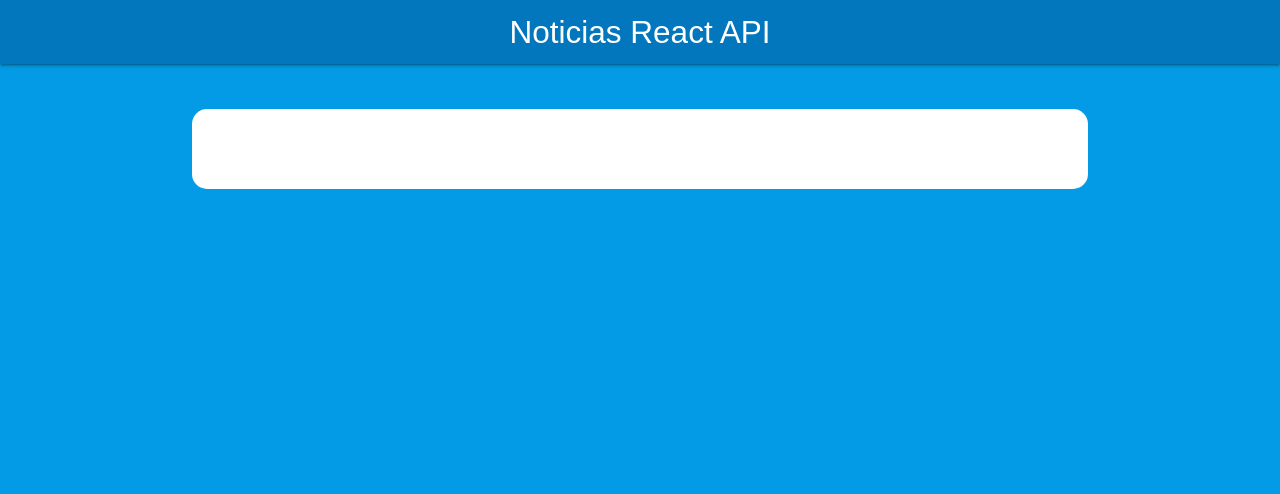
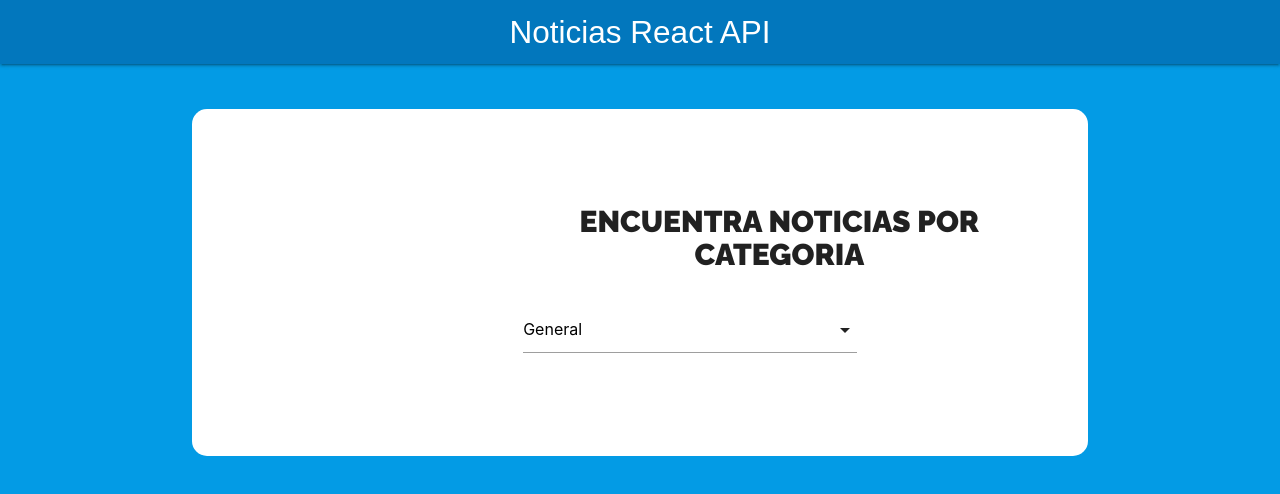
Before and after one commit to jorgebarcos/React-noticias-api, a React (Create React App) app: page / in a window 1280 px wide. Shown: the top 494 px of the page. Built offline with nearby package versions, Linux system fonts and the light colour scheme; no server answers.

Commit message:
Creando un Buscador de Categorias

```diff
--- a/src/App.js
+++ b/src/App.js
@@ -1,6 +1,7 @@
 import React, { Component, Fragment } from 'react';
 import Header from './components/Header';
 import ListaNoticias from './components/ListaNoticias';
+import Formulario from './components/Formulario';
 class App extends Component {
 	state = {
 		noticias: []
@@ -27,6 +28,8 @@ class App extends Component {
 				<Header titulo="Noticias React API" />
 
 				<div className="container white contenedor-noticias">
+					<Formulario />
+
 					<ListaNoticias noticias={this.state.noticias} />
 				</div>
 			</Fragment>
--- /dev/null
+++ b/src/components/Formulario.js
@@ -0,0 +1,29 @@
+import React, { Component } from 'react';
+
+class Formulario extends Component {
+	state = {};
+	render() {
+		return (
+			<div className="buscador row">
+				<div className="col s12 m8 offset-2">
+					<form>
+						<h2>Encuentra Noticias por Categoria</h2>
+						<div className="input-field col s12 m8">
+							<select>
+								<option value="general">General</option>
+								<option value="business">Negocios</option>
+								<option value="entertainment">Entretenimiento</option>
+								<option value="health">Salud</option>
+								<option value="science">Ciencia</option>
+								<option value="sports">Deportes</option>
+								<option value="technology">Tecnología</option>
+							</select>
+						</div>
+					</form>
+				</div>
+			</div>
+		);
+	}
+}
+
+export default Formulario;
```
